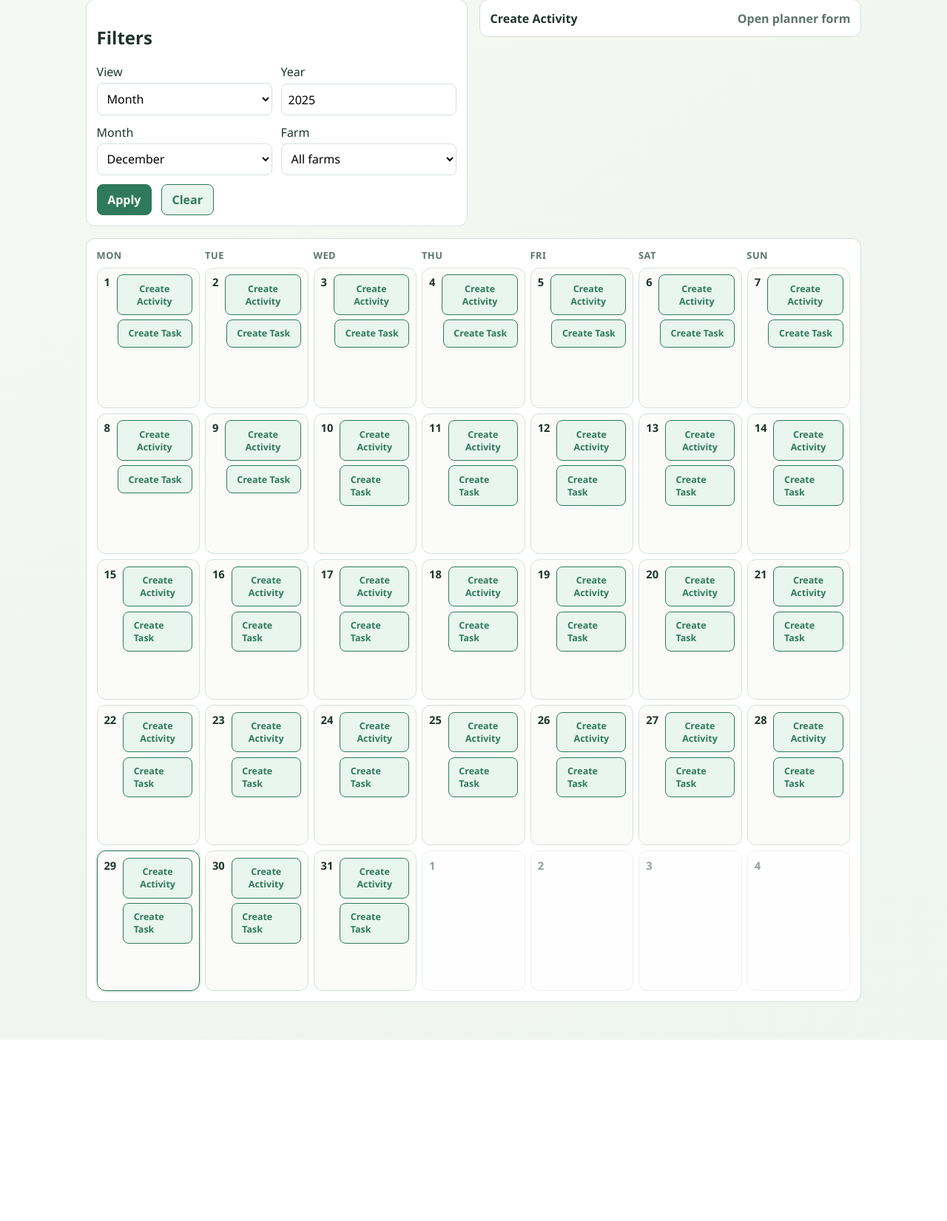
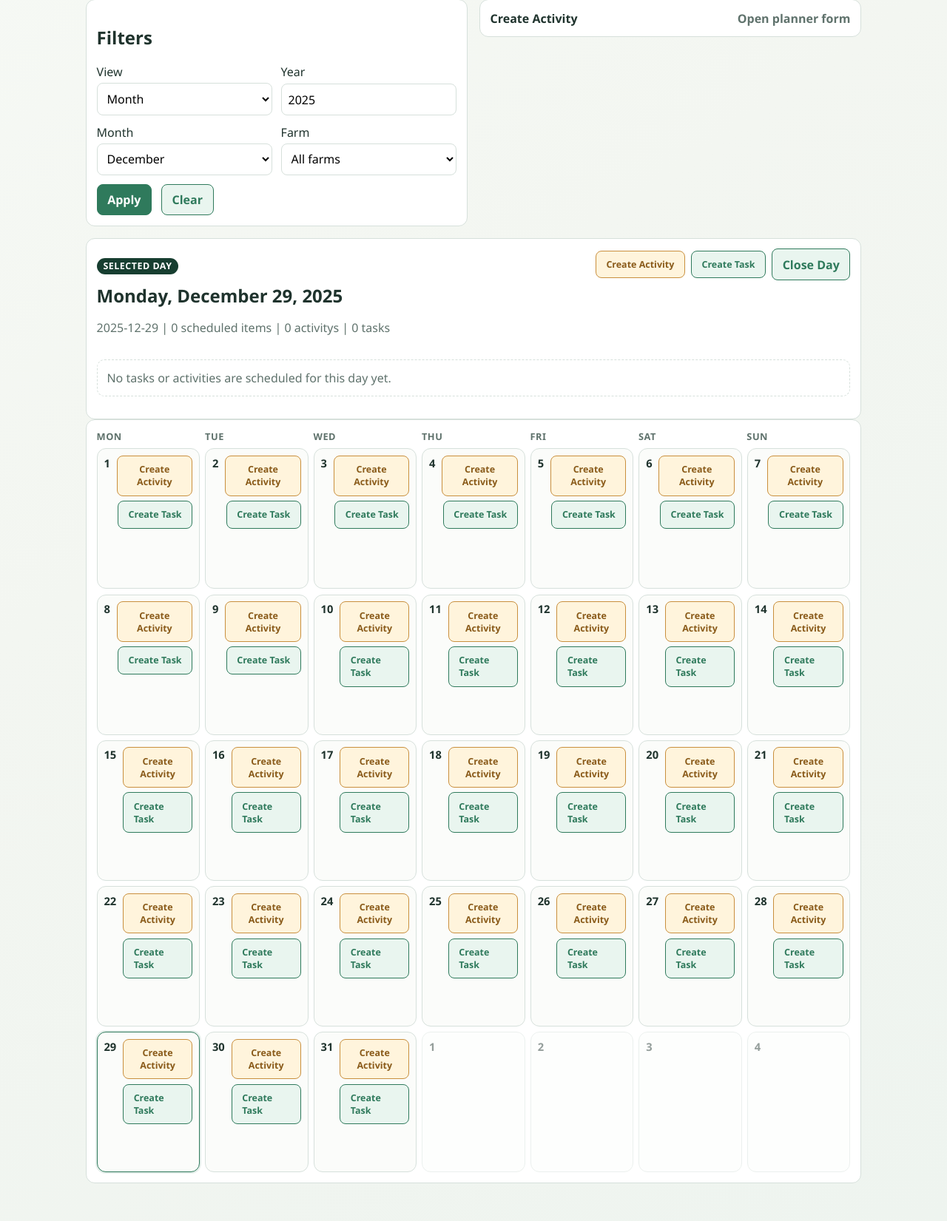
Before and after one commit to Andre-nel/AgriTrack, a Flask app: page /calendar?view=month&year=2025&month=12&selected_date=2025-12-29 in a window 1280 px wide. Shown: the part 499-2150 px from the top of the page at 74% size. Before the commit the page ends 1905 px from the top, so only its background shows below. Run offline with Flask 3, Linux system fonts and the light colour scheme; data that the repository does not hold is empty.

Commit message:
The month-view Create Activity button now uses its own warm planner style instead of sharing the green Create Task styling. That change is in index.html and styles.css.
I also added a selected-day detail view that opens whenever selected_date is active in the current calendar view. It shows the chosen day, item counts, full task/activity list, and quick actions for Create Activity, Create Task, and closing the day panel. The data wiring is in routes.py, with rendering in index.html. Tests were extended in test_calendar.py.

Verification: test_calendar.py passed with 14 passed, and the full suite passed with 43 passed. The only remaining warnings are the same pre-existing SQLAlchemy Query.get() deprecation warnings.

```diff
--- a/app/blueprints/calendar/routes.py
+++ b/app/blueprints/calendar/routes.py
@@ -49,6 +49,15 @@ def _month_start(year: int, month: int) -> date:
 
 def _month_end(year: int, month: int) -> date:
     return date(year, month, calendar_lib.monthrange(year, month)[1])
+
+
+def _day_heading(day: date) -> str:
+    return f"{calendar_lib.day_name[day.weekday()]}, {calendar_lib.month_name[day.month]} {day.day}, {day.year}"
+
+
+def _item_count_label(count: int, singular: str, plural: str | None = None) -> str:
+    item_label = singular if count == 1 else (plural or f"{singular}s")
+    return f"{count} {item_label}"
 
 
 def _calendar_url(
@@ -253,6 +262,26 @@ def index():
         selected_date=state["selected_date"],
         mini_mode=False,
     )
+    selected_day = None
+    if state["selected_date"] is not None and range_start <= state["selected_date"] <= range_end:
+        selected_day = _build_day_cell(
+            state["selected_date"],
+            display_month=state["selected_date"].month,
+            item_lookup=calendar_data["items_by_date"],
+            selected_farm_id=state["farm_id"],
+            selected_date=state["selected_date"],
+            mini_mode=False,
+        )
+        activity_count = sum(1 for item in selected_day["all_items"] if item["kind"] == "activity")
+        task_count = sum(1 for item in selected_day["all_items"] if item["kind"] == "task")
+        total_count = len(selected_day["all_items"])
+        selected_day["heading"] = _day_heading(selected_day["date"])
+        selected_day["summary"] = (
+            f"{selected_day['date'].isoformat()} | "
+            f"{_item_count_label(total_count, 'scheduled item')} | "
+            f"{_item_count_label(activity_count, 'activity')} | "
+            f"{_item_count_label(task_count, 'task')}"
+        )
 
     return render_template(
         "calendar/index.html",
@@ -293,6 +322,13 @@ def index():
             "repeat_unit": "months",
             "repeat_until": "",
         },
+        selected_day=selected_day,
+        clear_selected_day_url=_calendar_url(
+            view=state["view"],
+            year=state["year"],
+            month=state["month"] if state["view"] == "month" else None,
+            farm_id=state["farm_id"] or None,
+        ),
     )
 
 
--- a/app/static/styles.css
+++ b/app/static/styles.css
@@ -162,6 +162,18 @@ textarea {
 .btn-secondary {
   background: var(--accent-soft);
   color: var(--accent);
+}
+
+.btn-activity {
+  border-color: #c98f3d;
+  background: #fff4dc;
+  color: #8a5b1a;
+}
+
+.btn-activity:hover,
+.btn-activity:focus-visible {
+  background: #fde7bc;
+  color: #6f4610;
 }
 
 table {
@@ -1272,6 +1284,34 @@ a { color: #1b5f49; }
   margin: 0;
 }
 
+.calendar-day-detail {
+  margin-top: 1rem;
+}
+
+.calendar-day-detail-header {
+  display: flex;
+  justify-content: space-between;
+  align-items: flex-start;
+  gap: 1rem;
+  margin-bottom: 0.9rem;
+}
+
+.calendar-day-detail-header h2 {
+  margin: 0;
+}
+
+.calendar-day-detail-actions {
+  display: flex;
+  flex-wrap: wrap;
+  gap: 0.5rem;
+  align-items: center;
+  justify-content: flex-end;
+}
+
+.calendar-day-detail-list {
+  grid-template-columns: repeat(auto-fit, minmax(240px, 1fr));
+}
+
 @media (max-width: 760px) {
   #farm-map {
     height: 380px;
@@ -1352,7 +1392,8 @@ a { color: #1b5f49; }
   .calendar-day-header,
   .calendar-entry-topline,
   .calendar-modal-header,
-  .calendar-create-panel-summary {
+  .calendar-create-panel-summary,
+  .calendar-day-detail-header {
     flex-direction: column;
     align-items: flex-start;
   }
@@ -1370,6 +1411,10 @@ a { color: #1b5f49; }
   }
 
   .calendar-day-actions {
+    justify-content: flex-start;
+  }
+
+  .calendar-day-detail-actions {
     justify-content: flex-start;
   }
 
--- a/app/templates/calendar/index.html
+++ b/app/templates/calendar/index.html
@@ -88,6 +88,48 @@
   </details>
 </section>
 
+{% if selected_day %}
+<section class="card calendar-day-detail" data-selected-day-detail>
+  <div class="calendar-day-detail-header">
+    <div>
+      <p class="space-key">Selected Day</p>
+      <h2>{{ selected_day.heading }}</h2>
+      <p class="muted">{{ selected_day.summary }}</p>
+    </div>
+    <div class="calendar-day-detail-actions">
+      <button
+        type="button"
+        class="btn btn-activity calendar-create-link"
+        data-open-activity-modal
+        data-start-date="{{ selected_day.date.isoformat() }}"
+      >
+        Create Activity
+      </button>
+      <a class="btn btn-secondary calendar-create-link" href="{{ selected_day.create_task_url }}">Create Task</a>
+      <a class="btn btn-secondary" href="{{ clear_selected_day_url }}">Close Day</a>
+    </div>
+  </div>
+  {% if selected_day.all_items %}
+  <div class="calendar-entry-list calendar-day-detail-list">
+    {% for item in selected_day.all_items %}
+    <article class="calendar-entry {{ item.css_class }}">
+      <div class="calendar-entry-topline">
+        <span class="calendar-entry-badge">{{ item.badge_text }}</span>
+        <a href="{{ item.detail_url }}">{{ item.title }}</a>
+      </div>
+      <p class="muted calendar-entry-subtitle">{{ item.subtitle }}</p>
+      {% if item.create_task_url %}
+      <a class="calendar-entry-action" href="{{ item.create_task_url }}">Create Task From Activity</a>
+      {% endif %}
+    </article>
+    {% endfor %}
+  </div>
+  {% else %}
+  <p class="task-empty-state">No tasks or activities are scheduled for this day yet.</p>
+  {% endif %}
+</section>
+{% endif %}
+
 {% if selected_view == "year" %}
 <section class="calendar-year-grid">
   {% for month in year_months %}
@@ -141,7 +183,7 @@
         <div class="calendar-day-actions">
           <button
             type="button"
-            class="btn btn-secondary calendar-create-link"
+            class="btn btn-activity calendar-create-link"
             data-open-activity-modal
             data-start-date="{{ day.date.isoformat() }}"
           >
```
Also changed, not shown: tests/integration/test_calendar.py (+22 -0 lines).
